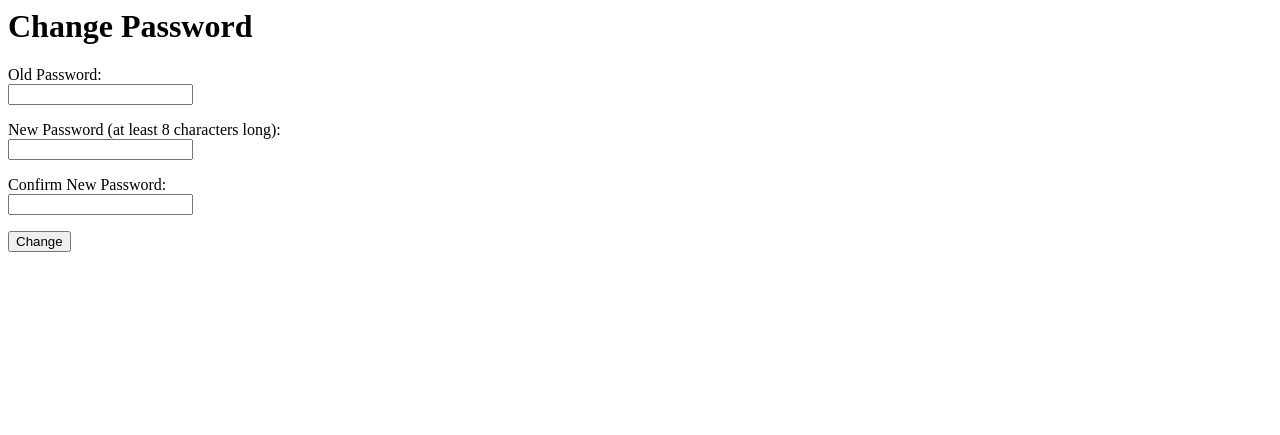
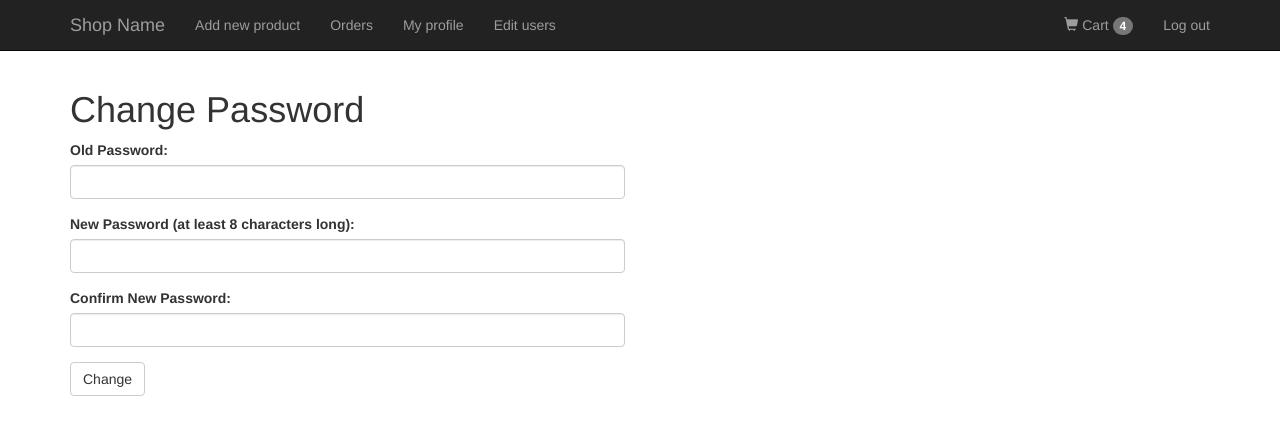
Before and after one commit to klavdijS/EPSpletnaAplikacija, a CodeIgniter app: page /ep/auth/change_password in a window 1280 px wide. Shown: the top 435 px of the page. Run offline with CodeIgniter, Linux system fonts and the light colour scheme; the visitor is signed in with stand-in values (Sample User, id 1); data comes from the database, SQL or seed files in the repository.

Commit message:
Change Password

```diff
--- a/application/controllers/Auth.php
+++ b/application/controllers/Auth.php
@@ -4,6 +4,7 @@ class Auth extends CI_Controller {
 
 	public function __construct() {
 		parent::__construct();
+		$this->load->model('Shop_model');
 		$this->load->database();
 		$this->load->library(array('ion_auth','form_validation'));
 		$this->load->helper(array('url','language'));
@@ -99,6 +100,9 @@ class Auth extends CI_Controller {
 
 		$user = $this->ion_auth->user()->row();
 
+		$this->data["user_group"] = $this->Shop_model->get_user_group($this->ion_auth->user()->row()->id);
+		$this->data["logged_in"] = $this->ion_auth->logged_in();
+
 		if ($this->form_validation->run() == false) {
 			// display the form
 			// set the flash data error message if there is one
@@ -134,7 +138,11 @@ class Auth extends CI_Controller {
 			);
 
 			// render
+			$this->load->view('templates/header');
+			$this->load->view('templates/nav', $this->data);
 			$this->_render_page('auth/change_password', $this->data);
+			$this->load->view('templates/shopping-cart', $this->data);
+			$this->load->view('templates/footer');
 		} else {
 			$identity = $this->session->userdata('identity');
 
--- a/application/views/auth/change_password.php
+++ b/application/views/auth/change_password.php
@@ -1,25 +1,49 @@
+<!-- Page Content -->
+<div class="container bottom-space">
+
+      <div class="row">
+
+            <div class="col-sm-12">
+
                   <h1><?php echo lang('change_password_heading');?></h1>
 
                   <div id="infoMessage"><?php echo $message;?></div>
 
                   <?php echo form_open("auth/change_password");?>
 
-      <p>
-            <?php echo lang('change_password_old_password_label', 'old_password');?> <br />
+                        <div class="row">
+                              <div class="col-sm-6">
+                                    <div class="form-group">
+                                          <?php echo lang('change_password_old_password_label', 'old_password');?>
                                           <?php echo form_input($old_password);?>
-      </p>
+                                    </div>
+                              </div>
+                        </div>
 
-      <p>
-            <label for="new_password"><?php echo sprintf(lang('change_password_new_password_label'), $min_password_length);?></label> <br />
+                        <div class="row">
+                              <div class="col-sm-6">
+                                  <div class="form-group">
+                                          <label for="new_password"><?php echo sprintf(lang('change_password_new_password_label'), $min_password_length);?></label>
                                           <?php echo form_input($new_password);?>
-      </p>
+                                    </div>
+                              </div>
+                        </div>
 
-      <p>
-            <?php echo lang('change_password_new_password_confirm_label', 'new_password_confirm');?> <br />
+                        <div class="row">
+                              <div class="col-sm-6">
+                                    <div class="form-group">
+                                          <?php echo lang('change_password_new_password_confirm_label', 'new_password_confirm');?>
                                           <?php echo form_input($new_password_confirm);?>
-      </p>
+                                    </div>
+                              </div>
+                        </div>
 
                         <?php echo form_input($user_id);?>
-      <p><?php echo form_submit('submit', lang('change_password_submit_btn'));?></p>
+                        <?php echo form_submit('submit', lang('change_password_submit_btn'), array("class" => "btn btn-default")); ?>
 
                   <?php echo form_close();?>
+
+            </div>
+
+      </div>
+</div>
--- a/application/views/my-profile.php
+++ b/application/views/my-profile.php
@@ -83,6 +83,8 @@
 
             <?php echo form_close();?>
 
+            <p style="margin-top: 15px;"><a href="auth/change_password" class="text-danger">Change Password</a></p>
+
         </div>
 
     </div>
```
Lines whose indentation alone changed are shown as unchanged.
